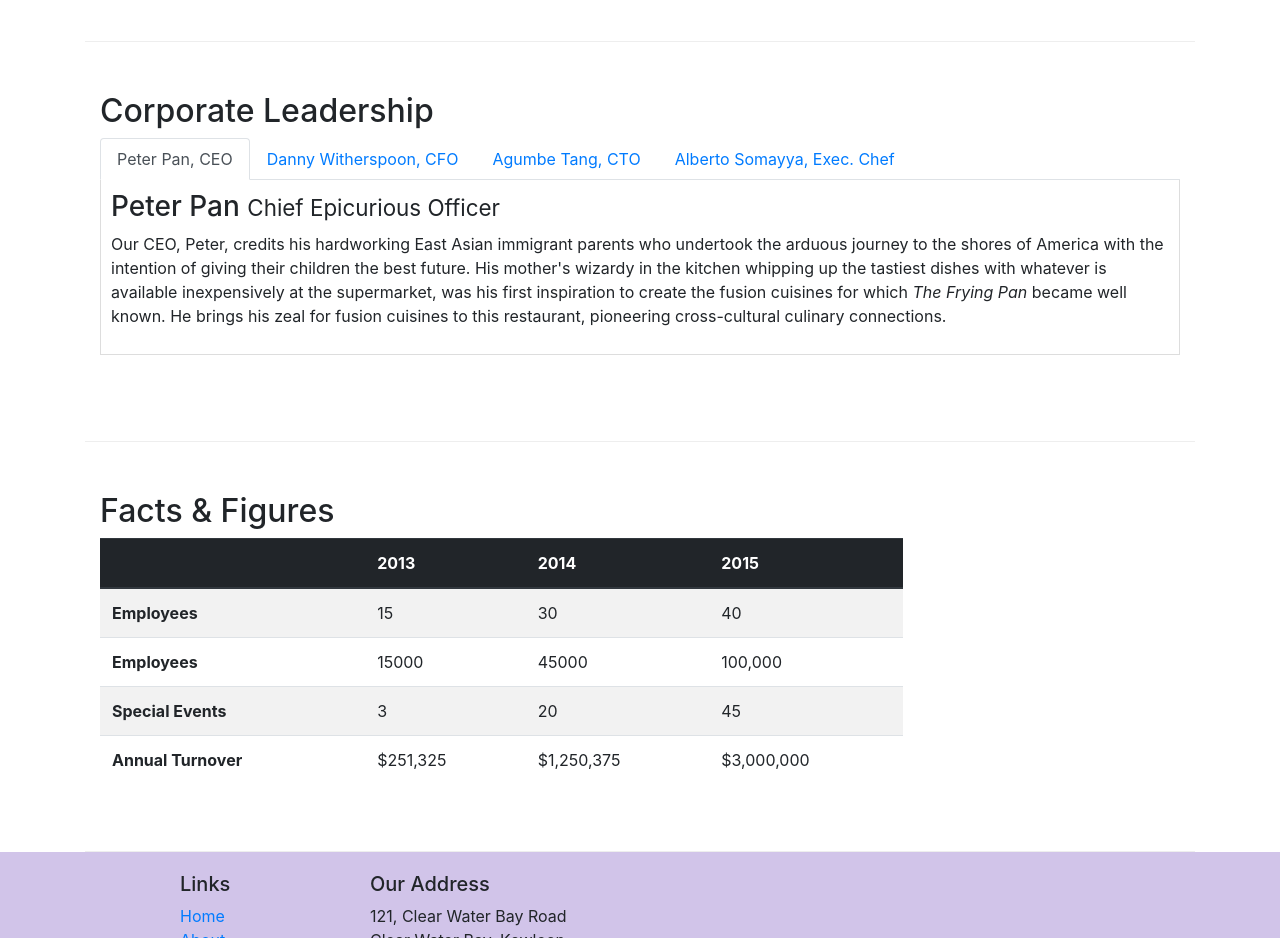
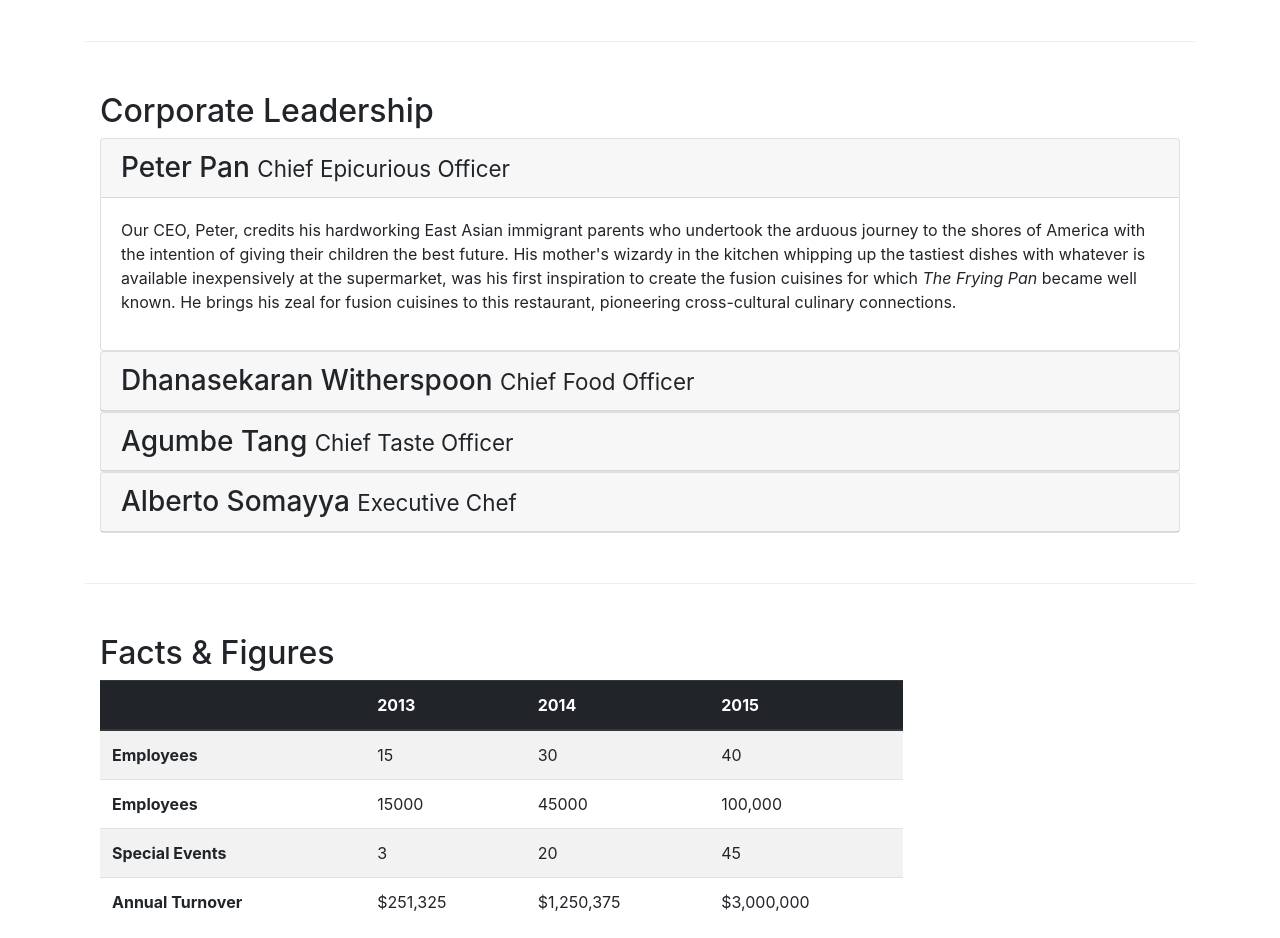
Before and after one commit to vanessalobo/Bootstrap4, a website: page aboutus.html in a window 1280 px wide. Shown: the part 880-1818 px from the top of the page. Drawn offline with nearby package versions, Linux system fonts and the light colour scheme.

Commit message:
Accordians

```diff
--- a/aboutus.html
+++ b/aboutus.html
@@ -106,38 +106,59 @@
         <div class="row row-content">
             <div class="col-12">
                 <h2>Corporate Leadership</h2>
-                <ul class="nav nav-tabs">
-                    <li class="nav-item">
-                        <a class="nav-link active" href="#peter" role="tab" data-toggle="tab">Peter Pan, CEO</a>
-                    </li>
-                    <li class="nav-item">
-                        <a class="nav-link" href="#danny" role="tab" data-toggle="tab">Danny Witherspoon, CFO</a>
-                    </li>
-                    <li class="nav-item">
-                        <a class="nav-link" href="#agumbe" role="tab" data-toggle="tab">Agumbe Tang, CTO</a>
-                    </li>
-                    <li class="nav-item">
-                        <a class="nav-link" href="#alberto" role="tab" data-toggle="tab">Alberto Somayya, Exec. Chef</a>
-                    </li>
-                </ul>
-            <div class="tab-content">
-            <div role="tabpanel" class="tab-pane fade show active" id="peter">
-                <h3>Peter Pan <small>Chief Epicurious Officer</small></h3>
+
+            <div id="accordion">
+                <div class="card">
+                    <div class="card-header" role="tab" id="peterhead">
+                        <h3 class="mb-0">
+                            <a data-toggle="collapse" data-target="#peter">Peter Pan <small>Chief Epicurious Officer</small>
+                            </a>
+                        </h3>
+                    </div>
+                    <div role="tabpanel" class="collapse fade show" id="peter" data-parent="#accordion">
+                        <div class="card-body">
                             <p class="d-none d-sm-block">Our CEO, Peter, credits his hardworking East Asian immigrant parents who undertook the arduous journey to the shores of America with the intention of giving their children the best future. His mother's wizardy in the kitchen whipping up the tastiest dishes with whatever is available inexpensively at the supermarket, was his first inspiration to create the fusion cuisines for which <em>The Frying Pan</em> became well known. He brings his zeal for fusion cuisines to this restaurant, pioneering cross-cultural culinary connections.</p>
                         </div>
+                    </div>
+                </div>
 
-            <div role="tabpanel" class="tab-pane fade" id="danny">
-                <h3>Dhanasekaran Witherspoon <small>Chief Food Officer</small></h3>
+                <div class="card">
+                    <div class="card-header" role="tab" id="dannyhead">
+                        <h3 class="mb-0">
+                            <a data-toggle="collapse" data-target="#danny">Dhanasekaran Witherspoon <small>Chief Food Officer</small></a>
+                        </h3>
+                    </div>
+                    <div role="tabpanel" class="collapse" id="danny" data-parent="#accordion">
+                        <div class="card-body">
                             <p class="d-none d-sm-block">Our CFO, Danny, as he is affectionately referred to by his colleagues, comes from a long established family tradition in farming and produce. His experiences growing up on a farm in the Australian outback gave him great appreciation for varieties of food sources. As he puts it in his own words, <em>Everything that runs, wins, and everything that stays, pays!</em></p>
                         </div>
+                    </div>
+                </div>
 
-            <div role="tabpanel" class="tab-pane fade" id="agumbe">
-                <h3>Agumbe Tang <small>Chief Taste Officer</small></h3>
+                <div class="card">
+                    <div class="card-header" role="tab" id="agumbehead">
+                        <h3 class="mb-0">
+                            <a data-toggle="collapse" data-target="#agumbe">Agumbe Tang <small>Chief Taste Officer</small></a>
+                        </h3>
+                    </div>
+                    <div role="tabpanel" class="collapse" id="agumbe" data-parent="#accordion">
+                        <div class="card-body">
                             <p class="d-none d-sm-block">Blessed with the most discerning gustatory sense, Agumbe, our CTO, personally ensures that every dish that we serve meets his exacting tastes. Our chefs dread the tongue lashing that ensues if their dish does not meet his exacting standards. He lives by his motto, <em>You click only if you survive my lick.</em></p>
                         </div>
-            <div role="tabpanel" class="tab-pane fade" id="alberto">
-                <h3>Alberto Somayya <small>Executive Chef</small></h3>
+                    </div>
+                </div>
+
+                <div class="card">
+                    <div class="card-header" role="tab" id="albertohead">
+                        <h3 class="mb-0">
+                            <a data-toggle="collapse" data-target="#alberto">Alberto Somayya <small>Executive Chef</small></a>
+                        </h3>
+                    </div>
+                    <div role="tabpanel" class="collapse" id="alberto" data-parent="#accordion">
+                        <div class="card-body">
                             <p class="d-none d-sm-block">Award winning three-star Michelin chef with wide International experience having worked closely with whos-who in the culinary world, he specializes in creating mouthwatering Indo-Italian fusion experiences. He says, <em>Put together the cuisines from the two craziest cultures, and you get a winning hit! Amma Mia!</em></p>
+                        </div>
+                    </div>
                 </div>
             </div>
             </div>
```
Also changed, not shown: indexnew.html (+0 -1 lines). Lines whose indentation alone changed are shown as unchanged.
